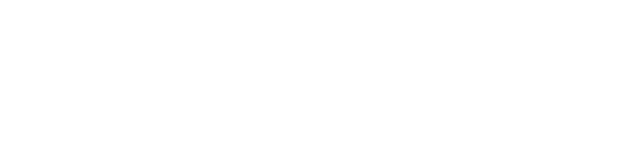
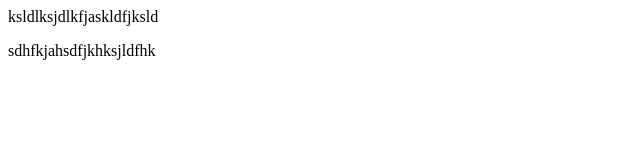
Before and after one commit to alex2532152/lesson30, a plain HTML site: page Geraskov.html in a window 1280 px wide. Shown: the whole page, without its empty margins (0-640 px from the left). Drawn offline with Linux system fonts and the light colour scheme.

Commit message:
feat()2 -- Geraskov

```diff
--- a/Geraskov.html
+++ b/Geraskov.html
@@ -10,6 +10,8 @@
 
 <body>
 
-</body>
+</body> ksldlksjdlkfjaskldfjksld
+
+<p>sdhfkjahsdfjkhksjldfhk</p>
 
 </html>
```
